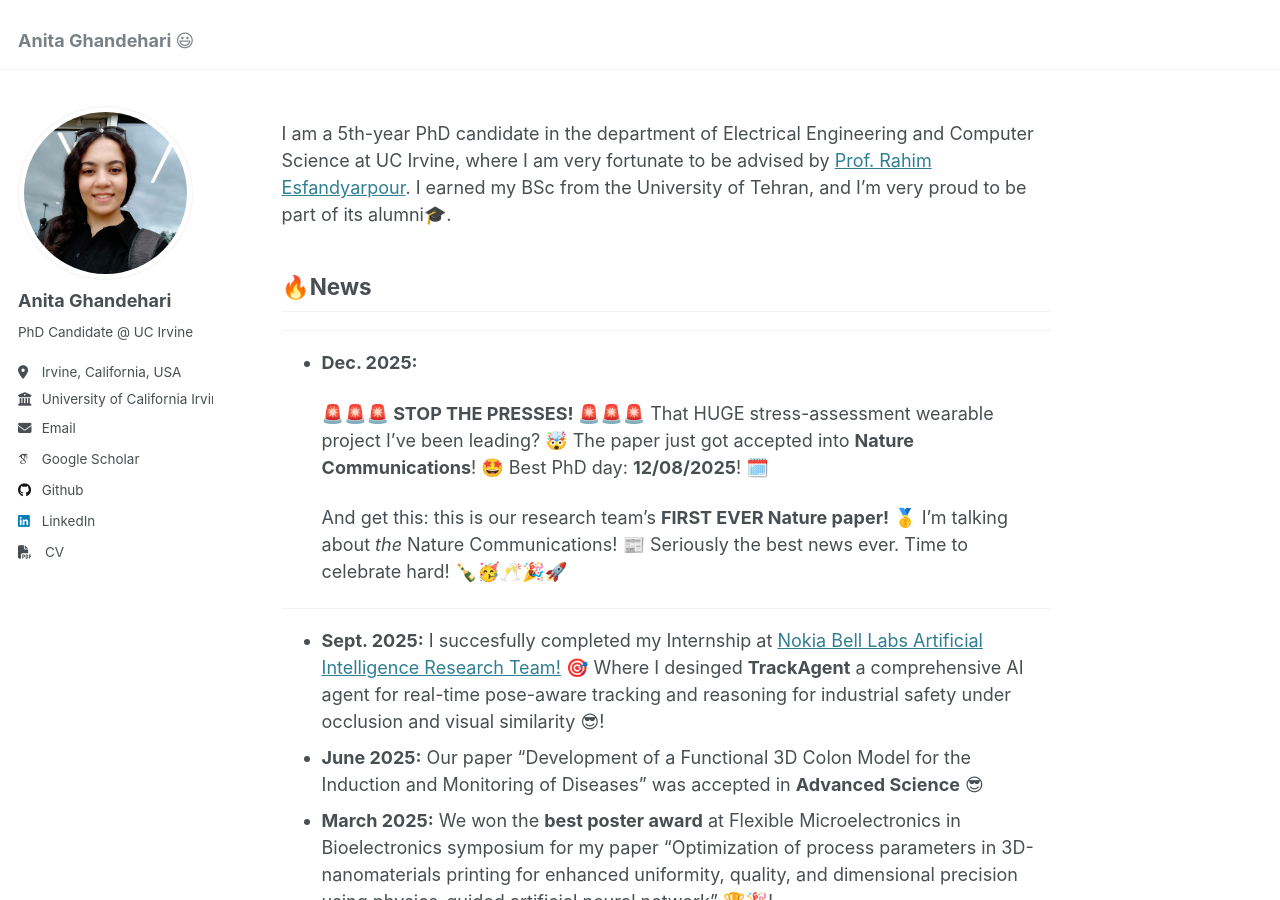
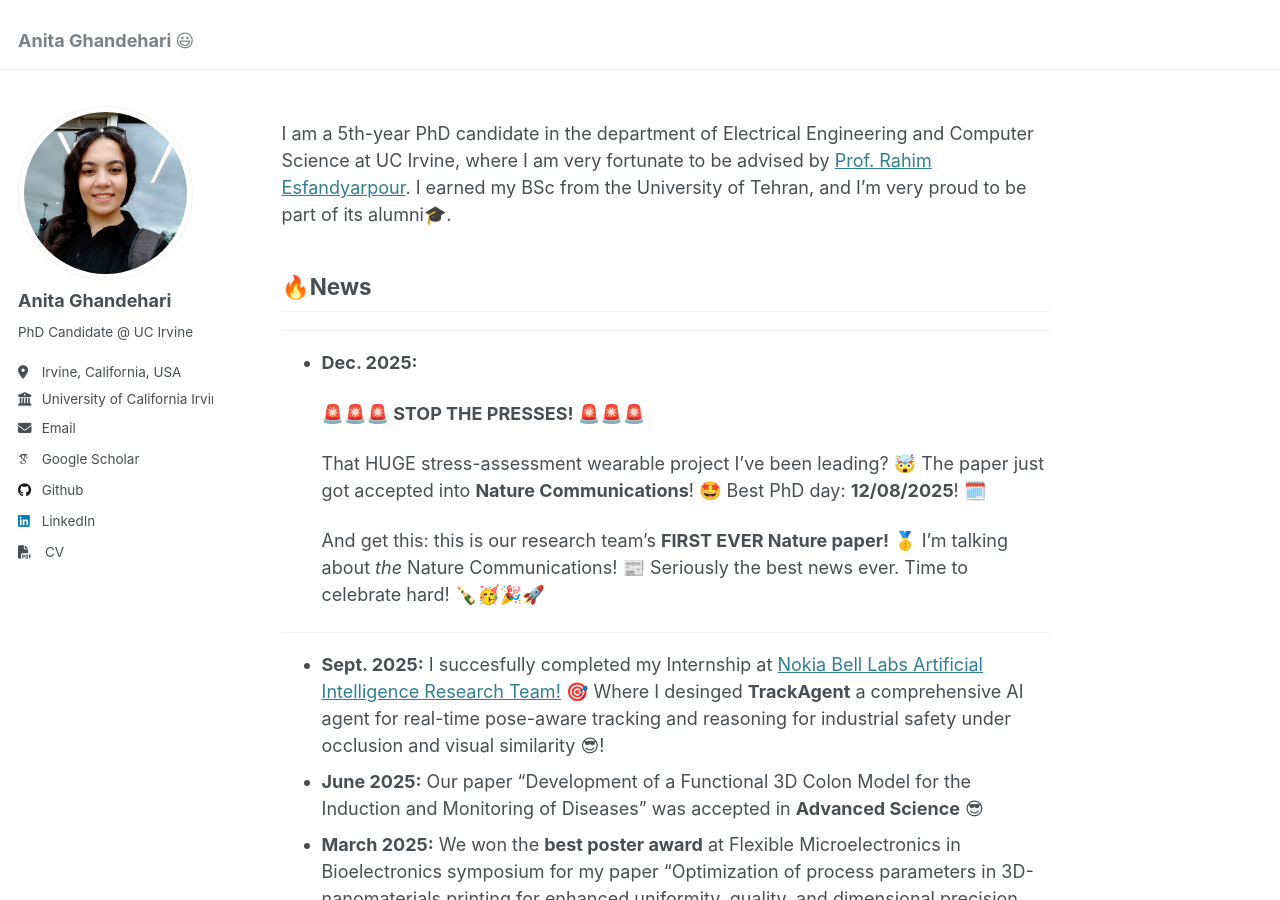
Before and after one commit to AnitaGhandehari/AnitaGhandehari.github.io, a Jekyll site: the page built from _pages/about.md, in a window 1280 px wide and 900 px high. Built offline with Jekyll 4.4.1, drawn with Linux system fonts in a browser that asks for light colours; some web fonts are replaced.

```diff
--- a/_pages/about.md
+++ b/_pages/about.md
@@ -16,9 +16,10 @@ I am a 5th-year PhD candidate in the department of Electrical Engineering and Co
 - **Dec. 2025:**
 
   **🚨🚨🚨 STOP THE PRESSES! 🚨🚨🚨**
+
   That HUGE stress-assessment wearable project I've been leading? 🤯 The paper just got accepted into **Nature Communications**! 🤩 Best PhD day: **12/08/2025**! 🗓️
 
-  And get this: this is our research team's **FIRST EVER Nature paper!** 🥇 I'm talking about *the* Nature Communications! 📰 Seriously the best news ever. Time to celebrate hard! 🍾🥳🥂🎉🚀
+  And get this: this is our research team's **FIRST EVER Nature paper!** 🥇 I'm talking about *the* Nature Communications! 📰 Seriously the best news ever. Time to celebrate hard! 🍾🥳🎉🚀
 
   ***
 - **Sept. 2025:** I succesfully completed my Internship at [Nokia Bell Labs Artificial Intelligence Research Team!](https://www.nokia.com/bell-labs/research/air-lab/) 🎯 Where I desinged **TrackAgent** a comprehensive AI agent for real-time pose-aware tracking and reasoning for industrial safety under occlusion and visual similarity 😎!
```
